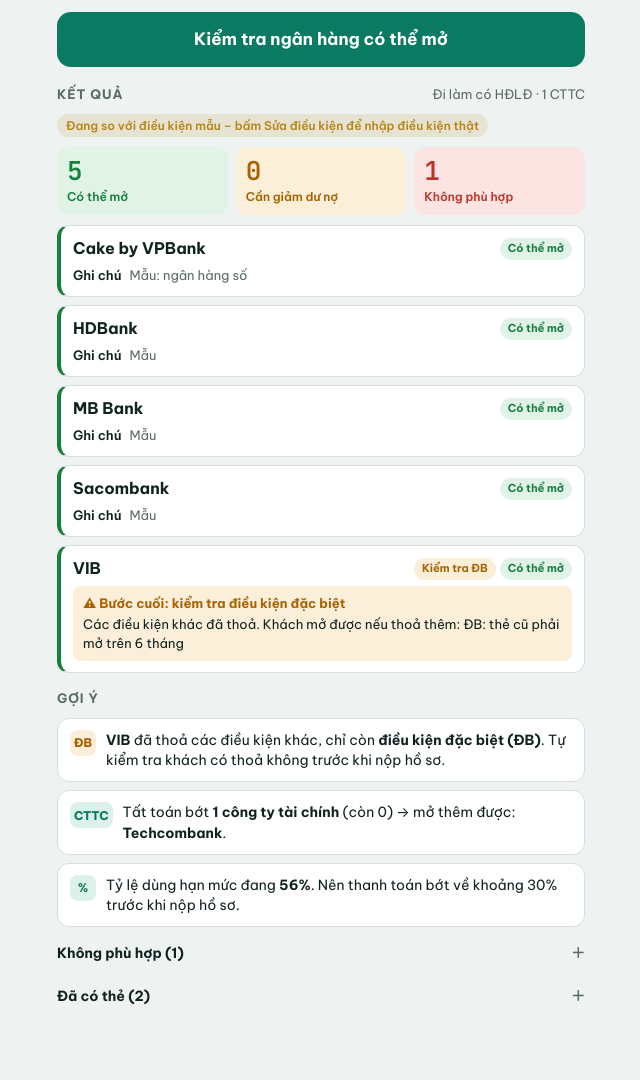
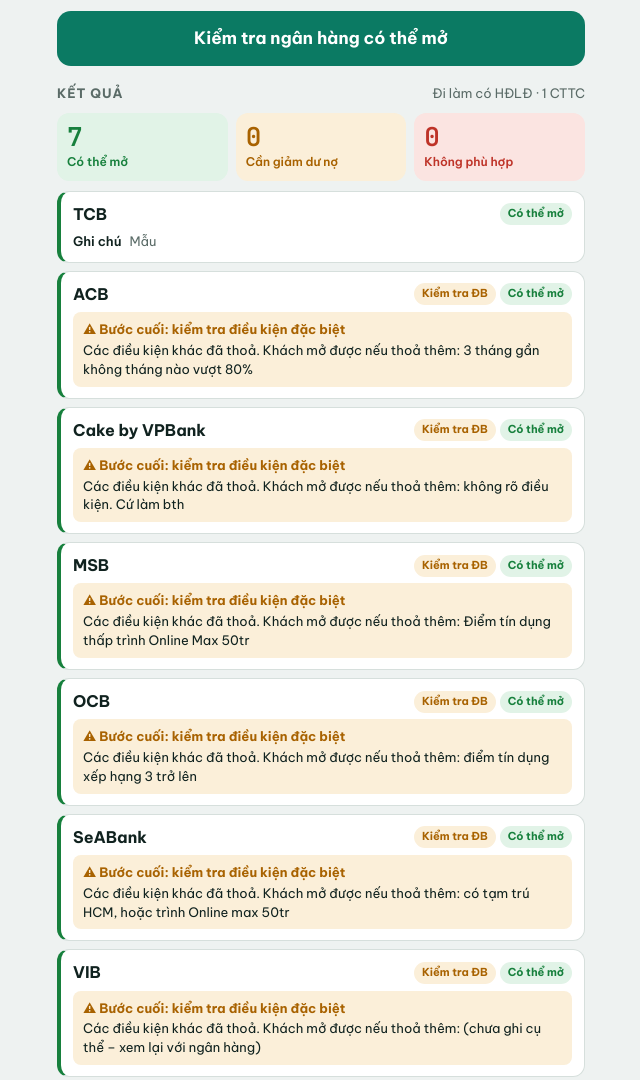
Before and after one commit to maingocson/kiem-tra-mo-the, a plain HTML site: page index.html in a window 1280 px wide. Shown: the part 1100-2180 px from the top of the page, without its empty margins (319-959 px from the left). Drawn offline with Linux system fonts and the light colour scheme.

Commit message:
Dùng bảng điều kiện mới làm mặc định
Bảng điều kiện trong mau-bang-dieu-kien.csv (9 ngân hàng) là bảng mặc định
khi máy chưa lưu bảng riêng. Ghi chú ĐB hiển thị gọn, bỏ tiền tố "ĐB" :.
Sao lưu ra file dùng được cả khi đang dùng bảng mặc định.

Co-Authored-By: Claude Opus 5.5 <noreply@anthropic.com>

```diff
--- a/index.html
+++ b/index.html
@@ -263,7 +263,7 @@ body.editing .wrap{padding-bottom:calc(170px + env(safe-area-inset-bottom,0px))}
     <section>
       <div class="sec-head"><h2>Điều kiện đang dùng</h2><span class="note" id="rulesCount"></span></div>
       <button class="btn2 acc" id="editBtn" type="button">Sửa điều kiện</button>
-      <span class="sample" id="rulesSample">Đang dùng điều kiện mẫu – chưa phải điều kiện thật</span>
+      <span class="sample" id="rulesSample">Đang dùng bảng điều kiện mặc định – bấm Sửa điều kiện rồi Lưu để có bảng riêng trên máy</span>
       <div id="rules" class="stack"></div>
       <button class="add" id="addRule" type="button" hidden><b>+</b> Thêm ngân hàng</button>
     </section>
@@ -284,17 +284,18 @@ body.editing .wrap{padding-bottom:calc(170px + env(safe-area-inset-bottom,0px))}
 "use strict";
 const BANKS=["Vietcombank","VietinBank","BIDV","Agribank","Techcombank","VPBank","MB Bank","ACB","Sacombank","TPBank","VIB","HDBank","SHB","OCB","MSB","SeABank","Eximbank","LPBank","Nam A Bank","Bac A Bank","PVcomBank","Kienlongbank","ABBANK","BVBank","Shinhan Bank","HSBC","Standard Chartered","UOB","Woori Bank","Cake by VPBank"];
 
-/* ĐIỀU KIỆN MẪU – cùng định dạng với bảng Google Sheet. Chưa phải điều kiện thật của ngân hàng. */
-const SAMPLE_RULES=[
- {"Ngân hàng":"VPBank","Tên gọi khác":"VPB","Tỷ lệ sử dụng tối đa (%)":"80","Số thẻ tối đa":"5","Số CTTC tối đa":"2","Cần công việc":"Không","Cần thẻ cũ":"Có","Ghi chú":"Mẫu"},
- {"Ngân hàng":"TPBank","Tên gọi khác":"TPB","Tỷ lệ sử dụng tối đa (%)":"80","Số thẻ tối đa":"5","Số CTTC tối đa":"2","Cần công việc":"Không","Cần thẻ cũ":"Có","Ghi chú":"Mẫu"},
- {"Ngân hàng":"VIB","Tên gọi khác":"","Tỷ lệ sử dụng tối đa (%)":"70","Số thẻ tối đa":"4","Số CTTC tối đa":"1","Cần công việc":"Không","Cần thẻ cũ":"Có","Ghi chú":"ĐB: thẻ cũ phải mở trên 6 tháng"},
- {"Ngân hàng":"HDBank","Tên gọi khác":"HDB","Tỷ lệ sử dụng tối đa (%)":"","Số thẻ tối đa":"6","Số CTTC tối đa":"3","Cần công việc":"HĐLĐ, HKD, Tự do","Cần thẻ cũ":"Không","Ghi chú":"Mẫu"},
- {"Ngân hàng":"Techcombank","Tên gọi khác":"TCB","Tỷ lệ sử dụng tối đa (%)":"60","Số thẻ tối đa":"3","Số CTTC tối đa":"0","Cần công việc":"HĐLĐ","Cần thẻ cũ":"Không","Ghi chú":"Mẫu"},
- {"Ngân hàng":"MB Bank","Tên gọi khác":"MB, MBBank","Tỷ lệ sử dụng tối đa (%)":"70","Số thẻ tối đa":"4","Số CTTC tối đa":"1","Cần công việc":"Không","Cần thẻ cũ":"Không","Ghi chú":"Mẫu"},
- {"Ngân hàng":"Sacombank","Tên gọi khác":"STB","Tỷ lệ sử dụng tối đa (%)":"85","Số thẻ tối đa":"6","Số CTTC tối đa":"2","Cần công việc":"Không","Cần thẻ cũ":"Có","Ghi chú":"Mẫu"},
- {"Ngân hàng":"Cake by VPBank","Tên gọi khác":"Cake","Tỷ lệ sử dụng tối đa (%)":"90","Số thẻ tối đa":"","Số CTTC tối đa":"3","Cần công việc":"Không","Cần thẻ cũ":"Không","Ghi chú":"Mẫu: ngân hàng số"}
-];
+/* BẢNG ĐIỀU KIỆN MẶC ĐỊNH – dùng khi máy chưa lưu bảng nào (giống file mau-bang-dieu-kien.csv). */
+const DEFAULT_CSV=`Ngân hàng,Tên gọi khác,Áp dụng,Tỷ lệ sử dụng tối đa (%),Số thẻ tối đa,Số CTTC tối đa,Cần công việc,Cần thẻ cũ,Ghi chú
+VPBank,VPB,Có,100,5,,Có,Có,"""ĐB"" : chứng minh được công việc"
+TPBank,TPB,Có,50,3,,Không,Có,"""ĐB"" : có BHXH đóng trên 1 năm"
+VIB,VIB,Có,100,,1,Không,Có,"""ĐB"" :"
+OCB,OCB,Có,70,4,,Không,Không,"""ĐB"" : điểm tín dụng xếp hạng 3 trở lên"
+TCB,TCB,Có,80,3,,Không,Không,"Mẫu"
+Cake by VPBank,Cake,Có,100,,,Không,Không,"""ĐB"" : không rõ điều kiện. Cứ làm bth"
+ACB,ACB,Có,80,4,1,Không,Không,"""ĐB"" : 3 tháng gần không tháng nào vượt 80%"
+MSB,MSB,Có,70,4,,Không,Không,"""ĐB"" : Điểm tín dụng thấp trình Online Max 50tr"
+SeABank,SEA,Có,65,4,1,Không,Không,"""ĐB"" : có tạm trú HCM, hoặc trình Online max 50tr"`;
+const SAMPLE_RULES=parseCSV(DEFAULT_CSV);
 const EXAMPLE_CUSTOMER={name:"",phone:"",note:"",rows:[{bank:"VPBank",cards:1,limit:50,used:20},{bank:"TPBank",cards:1,limit:30,used:25}],finCos:1,job:"hdld",badDebt:false,example:true};
 const JOBS={hdld:"Đi làm có HĐLĐ",hkd:"Chủ hộ kinh doanh",online:"Kinh doanh online",tudo:"Làm tự do",none:"Không chứng minh được công việc"};
 const K_CACHE="kmt.rulesCache.v4",K_VER="kmt.policyVersions.v1",MAX_VER=20,K_CUST="kmt.customer.v2";
@@ -385,7 +386,7 @@ function parseCSV(text){
 const fmtTime=t=>new Date(t).toLocaleString("vi-VN",{dateStyle:"short",timeStyle:"short"});
 function setPolicy(state,text){$("#pDot").className="dot "+state;$("#pText").textContent=text}
 function showPolicy(){
-  if(usingSample)return setPolicy("wait","Đang dùng điều kiện mẫu – bấm Sửa để nhập điều kiện thật");
+  if(usingSample)return setPolicy("wait",`${rules.length} ngân hàng · bảng điều kiện mặc định`);
   setPolicy("on",`${rules.length} ngân hàng · lưu trên máy lúc ${fmtTime(cache.at)}`);
 }
 /* ---------- Lưu trên máy: lịch sử, sao lưu, phục hồi ---------- */
@@ -402,7 +403,7 @@ function renderVersions(){
   $("#versions").innerHTML=v.length?v.map((x,i)=>`<div class="vrow${x.text===cur?" cur":""}"><span class="t"><b>${esc(fmtTime(x.at))} · ${x.count} ngân hàng</b><small>${esc(SRC[x.source]||x.source)}${x.text===cur?" · đang dùng":""}</small></span>
     ${x.text===cur?"":`<button class="btn2" type="button" data-restore="${i}">Khôi phục</button>`}<button class="btn2" type="button" data-export="${i}">Tải file</button></div>`).join("")
     :`<p class="note" style="margin:0">Chưa có bản nào. Bản đầu tiên được lưu khi tải chính sách lần đầu.</p>`;
-  $("#localInfo").textContent=usingSample?"Máy này chưa có chính sách – đang dùng điều kiện mẫu.":`Chính sách đang lưu trên máy này: ${rules.length} ngân hàng, cập nhật ${fmtTime(cache.at)}. Mở app không cần mạng vẫn dùng được.`;
+  $("#localInfo").textContent=usingSample?"Máy này chưa lưu bảng riêng – đang dùng bảng điều kiện mặc định.":`Chính sách đang lưu trên máy này: ${rules.length} ngân hàng, cập nhật ${fmtTime(cache.at)}. Mở app không cần mạng vẫn dùng được.`;
 }
 function stamp(){const d=new Date(),z=n=>String(n).padStart(2,"0");return`${d.getFullYear()}-${z(d.getMonth()+1)}-${z(d.getDate())}_${z(d.getHours())}${z(d.getMinutes())}`}
 async function exportCsv(text,name){
@@ -415,8 +416,7 @@ async function exportCsv(text,name){
   setTimeout(()=>{URL.revokeObjectURL(a.href);a.remove()},2000);toast("Đã tải file "+name);
 }
 $("#backupBtn").addEventListener("click",()=>{
-  if(usingSample||!cache||!cache.text){toast("Máy này chưa có chính sách để sao lưu");return}
-  exportCsv(cache.text,`dieu-kien-mo-the_${stamp()}.csv`);
+  exportCsv(usingSample||!cache||!cache.text?DEFAULT_CSV:cache.text,`dieu-kien-mo-the_${stamp()}.csv`);
 });
 let restoreCand=null;
 function askRestore(p,source,label){
@@ -567,9 +567,13 @@ function renderRules(){
      ${condHtml(r)}
    </div>`).join("");
 }
+function dbText(note){
+  const t=String(note||"").replace(/^\s*["“”']?\s*[ĐđDd][Bb]\s*["“”']?\s*[:：\-–]?\s*/,"").trim();
+  return t||"(chưa ghi cụ thể – xem lại với ngân hàng)";
+}
 function condHtml(r){
   const rows=[];
-  if(r.special)return`<div class="db"><b>⚠ Điều kiện đặc biệt (ĐB)</b><span>Tự kiểm tra khách có thoả không: ${esc(r.note)}</span></div>`;
+  if(r.special)return`<div class="db"><b>⚠ Điều kiện đặc biệt (ĐB)</b><span>Tự kiểm tra khách có thoả không: ${esc(dbText(r.note))}</span></div>`;
   if(r.note)rows.push(`<b>Ghi chú</b><span>${esc(r.note)}</span>`);
   return rows.length?`<div class="cond">${rows.join("")}</div>`:"";
 }
@@ -671,7 +675,7 @@ function runCheck(scroll){
     const r=x.rule,items=[...x.fails,...x.warns];
     /* ĐB chỉ xét ở bước cuối: khi mọi điều kiện khác đã thoả */
     const db=r.special&&x.status==="ok";
-    const extra=db?`<div class="db"><b>⚠ Bước cuối: kiểm tra điều kiện đặc biệt</b><span>Các điều kiện khác đã thoả. Khách mở được nếu thoả thêm: ${esc(r.note)}</span></div>`
+    const extra=db?`<div class="db"><b>⚠ Bước cuối: kiểm tra điều kiện đặc biệt</b><span>Các điều kiện khác đã thoả. Khách mở được nếu thoả thêm: ${esc(dbText(r.note))}</span></div>`
       :(x.status==="own"||r.special)?"":condHtml(r);
     return `<div class="rcard ${x.status}"><div class="rhead"><b>${esc(r.name)}</b><span class="chips">${db?`<span class="chip warn">Kiểm tra ĐB</span>`:""}<span class="chip ${x.status}">${chip}</span></span></div>
       ${items.length?`<ul class="why">${items.map(t=>`<li>${esc(t)}</li>`).join("")}</ul>`:""}
@@ -709,7 +713,6 @@ function runCheck(scroll){
   const R=$("#results");
   R.innerHTML=`
     <div class="sec-head"><h2>Kết quả</h2><span class="note">${esc(JOBS[cust.job])} · ${cust.finCos} CTTC</span></div>
-    ${usingSample?`<span class="sample">Đang so với điều kiện mẫu – bấm Sửa điều kiện để nhập điều kiện thật</span>`:""}
     <div class="sum"><div class="s-ok"><strong>${n("ok")}</strong><span>Có thể mở</span></div><div class="s-warn"><strong>${n("warn")}</strong><span>Cần giảm dư nợ</span></div><div class="s-bad"><strong>${n("bad")}</strong><span>Không phù hợp</span></div></div>
     <div class="res">${good.length?good.map(card).join(""):`<div class="panel note">Chưa có ngân hàng nào phù hợp với hồ sơ này. Xem gợi ý bên dưới.</div>`}</div>
     ${tips.length?`<h2 style="margin-top:6px">Gợi ý</h2><div class="tips">${tips.map(t=>`<div class="tip ${t[1]}"><span class="k">${t[0]}</span><div>${t[2]}</div></div>`).join("")}</div>`:""}
--- a/mau-bang-dieu-kien.csv
+++ b/mau-bang-dieu-kien.csv
@@ -3,7 +3,7 @@ VPBank,VPB,Có,100,5,,Có,Có,"""ĐB"" : chứng minh được công việc"
 TPBank,TPB,Có,50,3,,Không,Có,"""ĐB"" : có BHXH đóng trên 1 năm"
 VIB,VIB,Có,100,,1,Không,Có,"""ĐB"" :"
 OCB,OCB,Có,70,4,,Không,Không,"""ĐB"" : điểm tín dụng xếp hạng 3 trở lên"
-TCB,TCB,Có,80,3,,Không,Không,"Mẫu"
+TCB,TCB,Có,80,3,,Không,Không,Mẫu
 Cake by VPBank,Cake,Có,100,,,Không,Không,"""ĐB"" : không rõ điều kiện. Cứ làm bth"
 ACB,ACB,Có,80,4,1,Không,Không,"""ĐB"" : 3 tháng gần không tháng nào vượt 80%"
 MSB,MSB,Có,70,4,,Không,Không,"""ĐB"" : Điểm tín dụng thấp trình Online Max 50tr"
```
